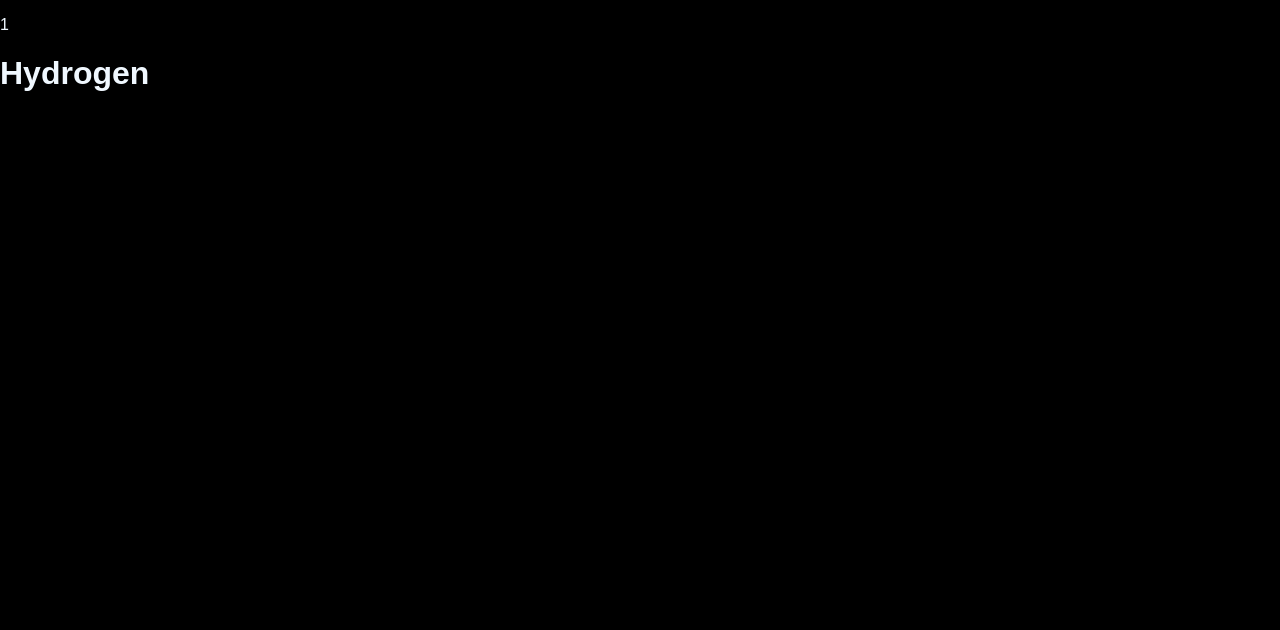
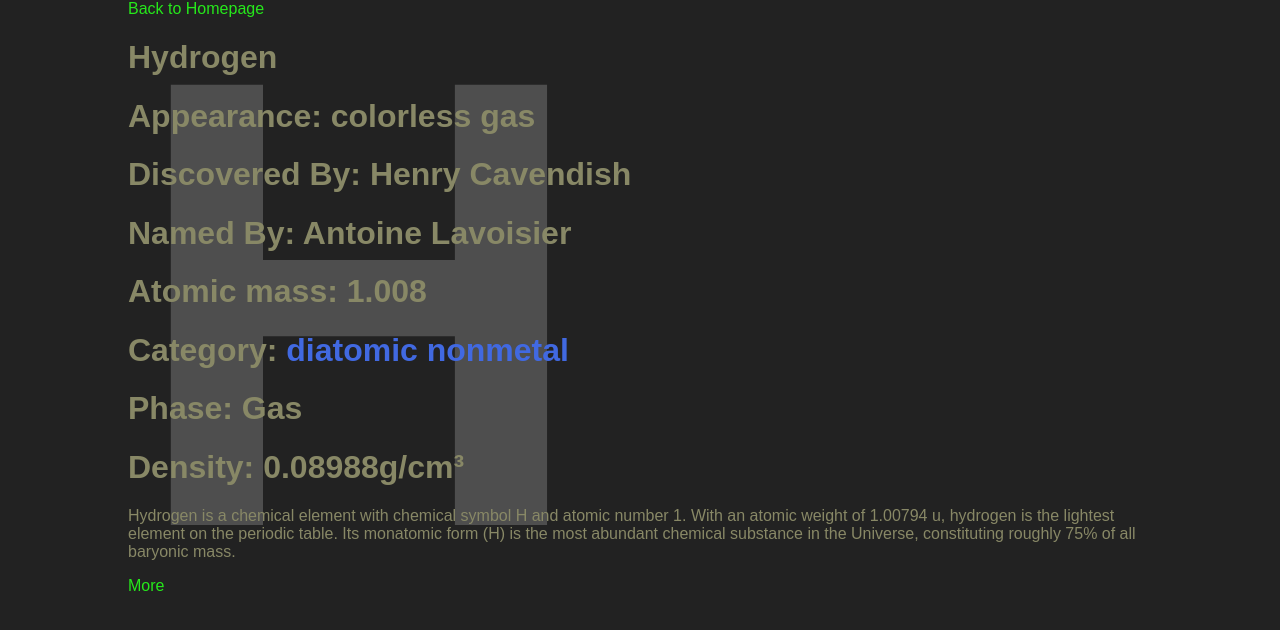
Before and after one commit to alex-yatseyko/ReactPeriodicTable, a React (Create React App) app: page /element/1 in a window 1280 px wide. Shown: the top 630 px of the page. Built offline with nearby package versions, Linux system fonts and the light colour scheme.

Commit message:
Single Element Information Added

```diff
--- a/src/ElementItem/ElementItem.css
+++ b/src/ElementItem/ElementItem.css
@@ -1,4 +1,27 @@
 body {
-    background: black;
-    color: aliceblue;
+    background: #222;
+    color: #886;
 }
+a {
+    color: #26e81b;
+}
+.Element {
+    width: 80%;
+    margin: auto;
+}
+.bg-symbol {
+    position: absolute;
+    font-size: 40rem;
+    top: -4rem;
+    opacity: .2;
+    z-index: -1;
+    color: #fff;
+    margin: 0;
+    padding: 0;
+}
+.metalloid {
+    color: #aaa9ad;
+}
+.nonmetal {
+    color: royalblue;
+}
--- a/src/ElementItem/ElementItem.js
+++ b/src/ElementItem/ElementItem.js
@@ -1,42 +1,30 @@
 import React, { Fragment, useState } from 'react'
 import elements from '../PeriodicTableJSON.json'
 import './ElementItem.css';
-import { useParams } from "react-router-dom";
+import { useParams, Link } from "react-router-dom";
 
 export default function ElementItem() {
-  const [els, setEls] = useState(elements);
+  const [els] = useState(elements);
   let { id } = useParams();
   return (
-    <div>
-      <p>{id}</p>
-      {console.log(els[id-1])}
+    <div className="Element">
+      <Link to="/">Back to Homepage</Link>
+
+      <h1 className="bg-symbol">{els[id-1].symbol}</h1>
+
       <h1>{els[id-1].name}</h1>
+      <h1>Appearance: {els[id-1].appearance}</h1>
+
+      <h1>{els[id-1].discovered_by ? `Discovered By: ${els[id-1].discovered_by}` : ''}</h1>
+      <h1>{els[id-1].named_by ? `Named By: ${els[id-1].named_by}` : ''}</h1>
+
+      <h1>Atomic mass: {els[id-1].atomic_mass}</h1>
+      <h1>Category: <span className={els[id-1].category}>{els[id-1].category}</span></h1>
+      <h1>Phase: {els[id-1].phase}</h1>
+
+      <h1>Density: {els[id-1].density}g/cm&#179;</h1>
+      <p>{els[id-1].summary}</p>
+      <a href={els[id-1].source} target="_blank">More</a>
     </div>
   )
 }
-
-
-// export default class ElementItem extends Component {
-//   state = {
-//     element: {}
-//   }
-
-//   componentDidMount() {
-//     this.setState({
-//       element: elements
-//     })
-//   }
-
-//   render() {
-//     const { element } = this.state
-//     let { id } = useParams();
-
-//     return (
-//       <div>
-//         <h1>React</h1>
-//         <p>{id}</p>
-//         {/* {console.log(this.state)} */}
-//       </div>
-//     )
-//   }
-// }
```
